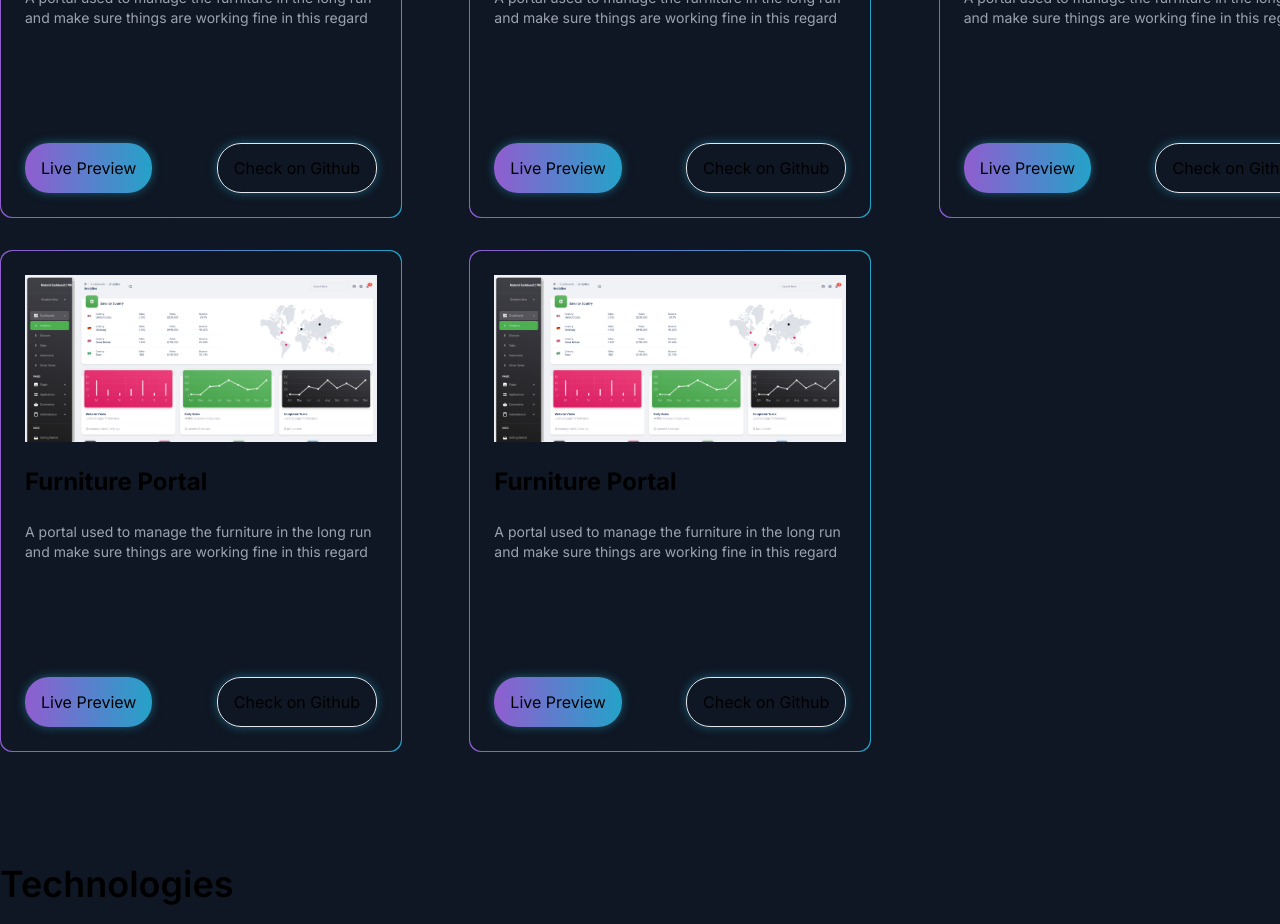
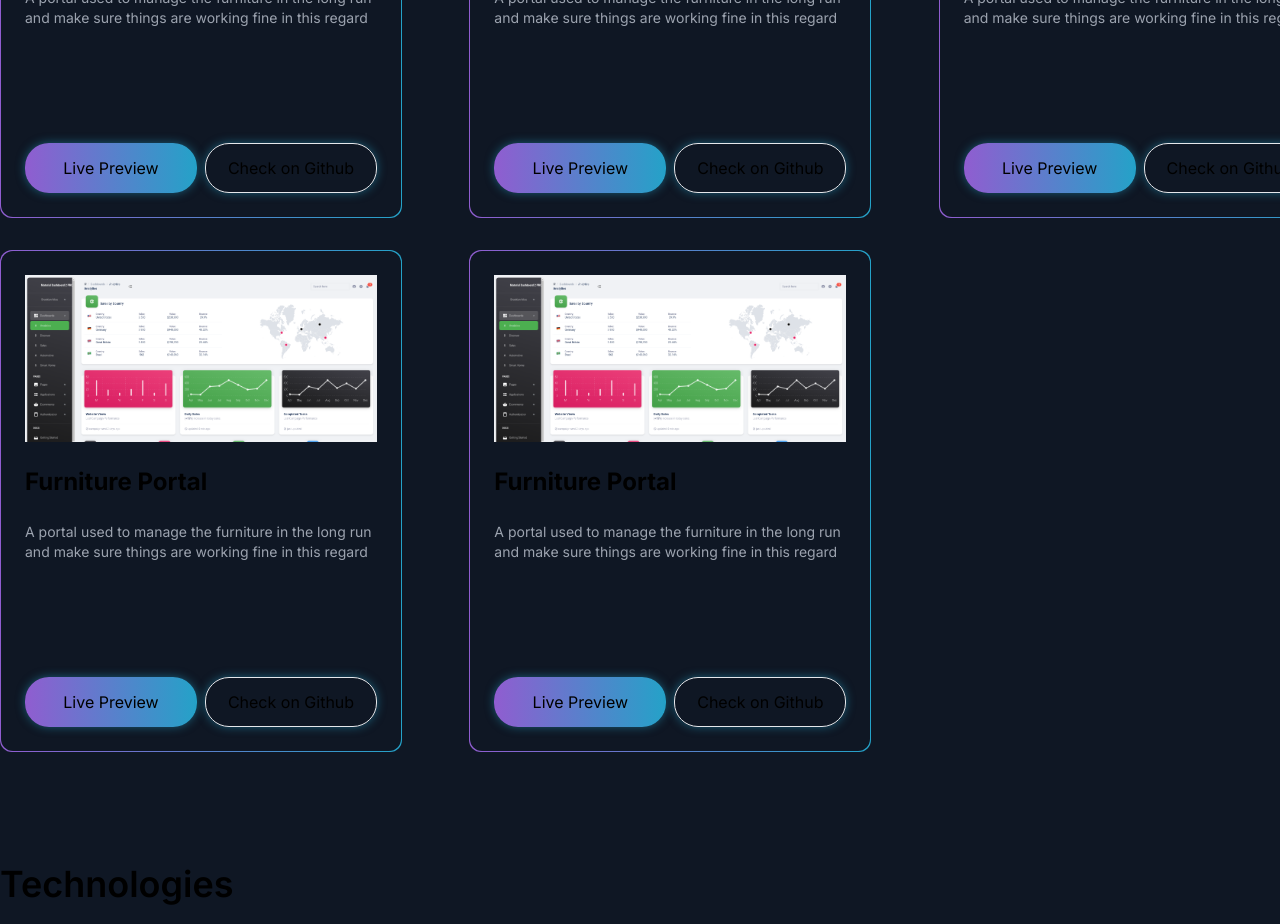
Before and after one commit to harrigit/New_Portfolio, a Next.js app: page / in a window 1280 px wide. Shown: the part 1220-2144 px from the top of the page. Built offline with nearby package versions, Linux system fonts and the light colour scheme.

Commit message:
Project Card Minor Fix

```diff
--- a/components/ProjectCard.tsx
+++ b/components/ProjectCard.tsx
@@ -16,7 +16,7 @@ function ProjectCard({ name, description }: Project) {
           <p className='text-2xl py-2 font-bold'>{name}</p>
           <p className='text-sm text-gray-400'>{description}</p>
         </div>
-        <div className='pt-4 w-full flex justify-between space-x-2 '>
+        <div className='pt-4 w-full grid gap-2 lg:grid-cols-2 '>
           <button className='px-2 py-2 xl:px-4 xl:py-3 shadow-md rounded-3xl bg-gradient-to-r from-secondary to-accent glow'>
             Live Preview
           </button>
```
